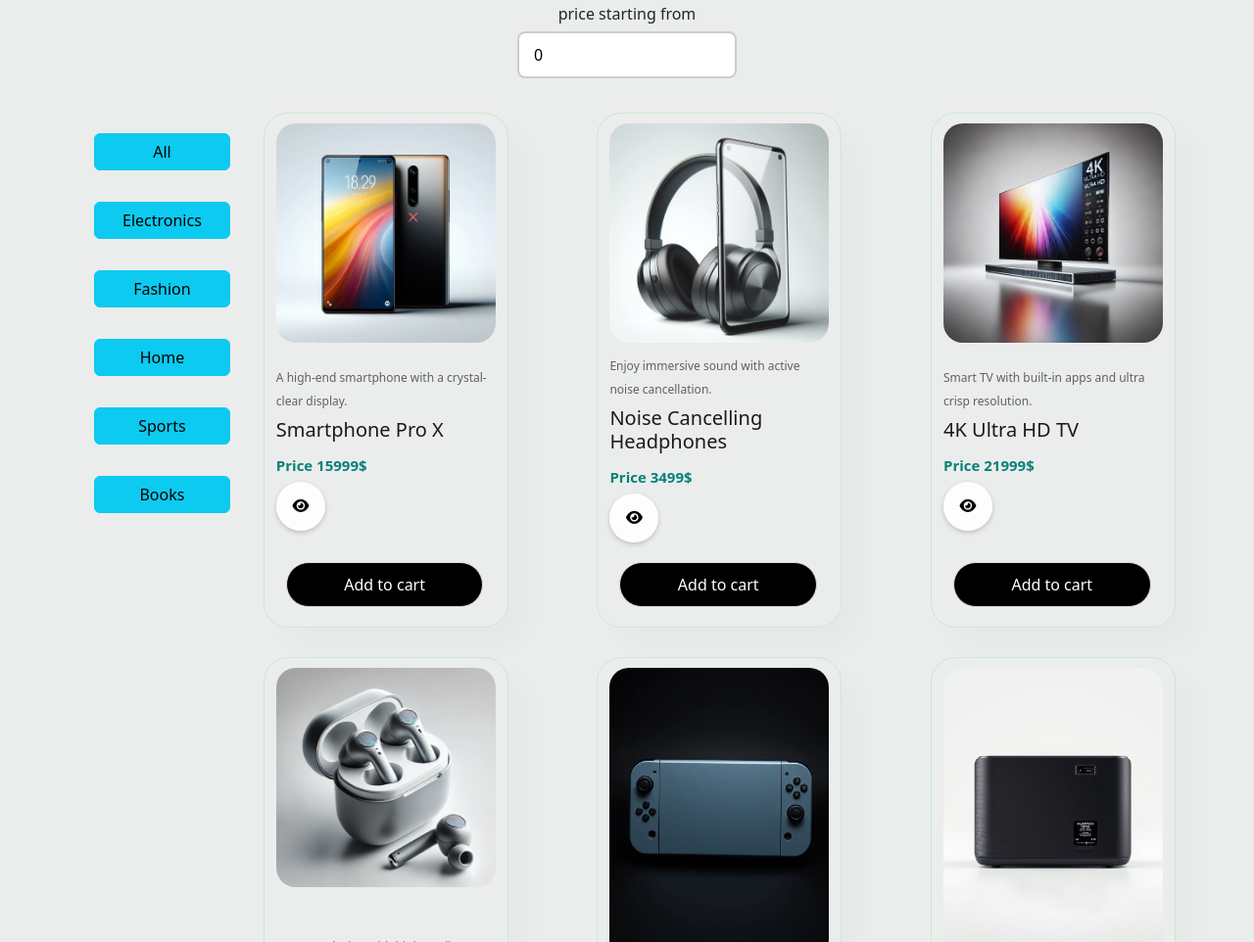
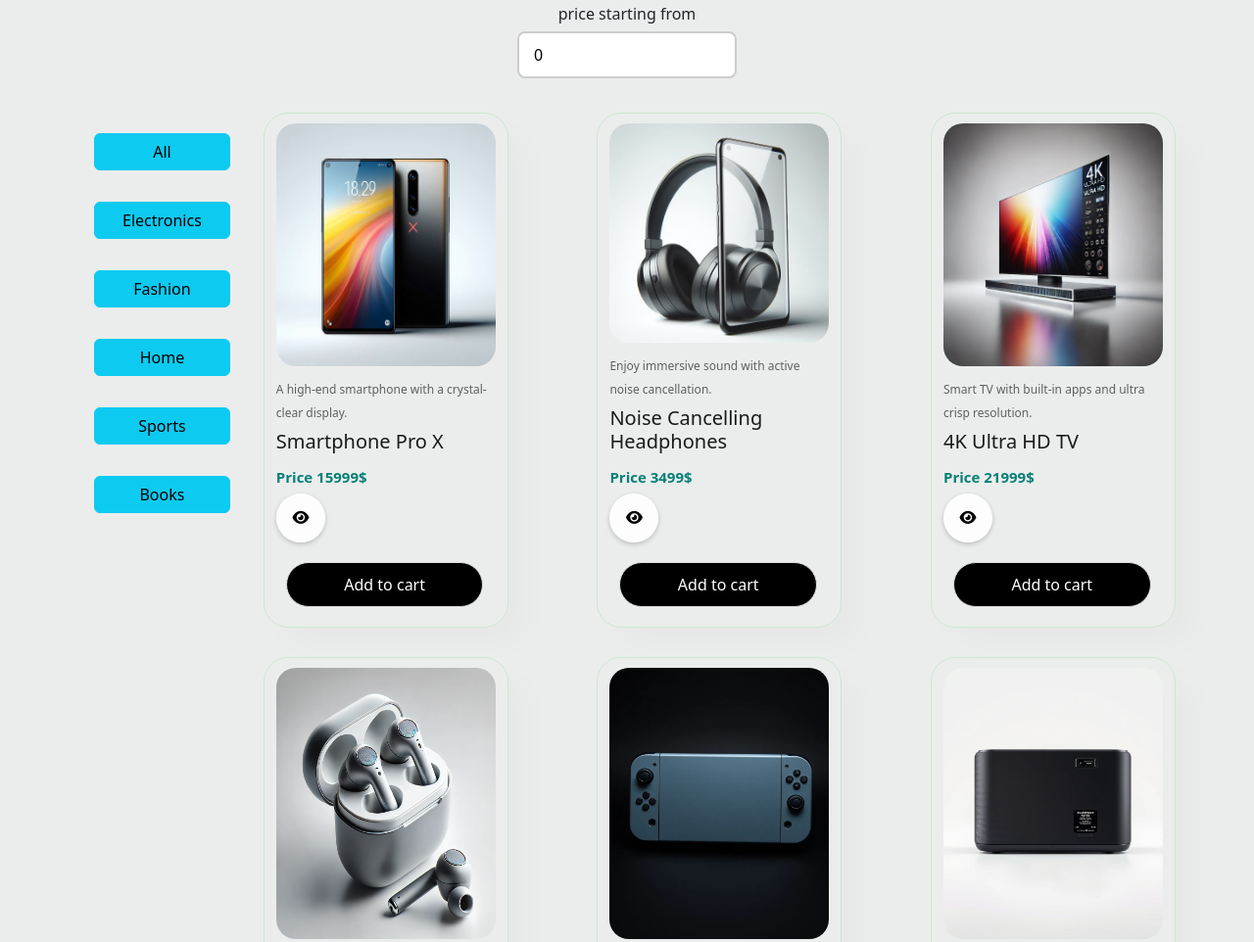
Before and after one commit to AbdoRagae74/ES6-Project, a plain HTML site: page homepage.html in a window 1280 px wide. Shown: the part 979-1941 px from the top of the page at 98% size. Drawn offline with Linux system fonts and the light colour scheme; some packages are replaced by stand-ins of ours; sample sign-in values are in the browser's storage; a script that the page names is missing.

Commit message:
some design edits

```diff
--- a/homepage.js
+++ b/homepage.js
@@ -365,7 +365,7 @@ for (var i = 1; i <= 40; i++) {
                     <h5> ${products[i].title}</h5>
                     <h4>Price ${products[i].price}$</h4>
                    <button id="${products[i].id}" class="view-btn"   title="Quick View">
-                      <i class="fas fa-eye fa-2x"></i></button>
+                    <i class="fas fa-eye fa-2x"></i></button>
       </div>
       `
        Item = false;
--- a/style.css
+++ b/style.css
@@ -270,7 +270,6 @@ text-align: center;
   flex-direction: column;
   width: 23%;
   min-width: 250px;
-  min-height: 250px;
   padding: 10px 12px;
   border: 1px solid #cce7d0;
   border-radius: 25px;
@@ -286,6 +285,7 @@ text-align: center;
 }
 #product1 .pro img{
   width: 100%;
+  height: 50%;
   border-radius: 20px;
 }
 
```
